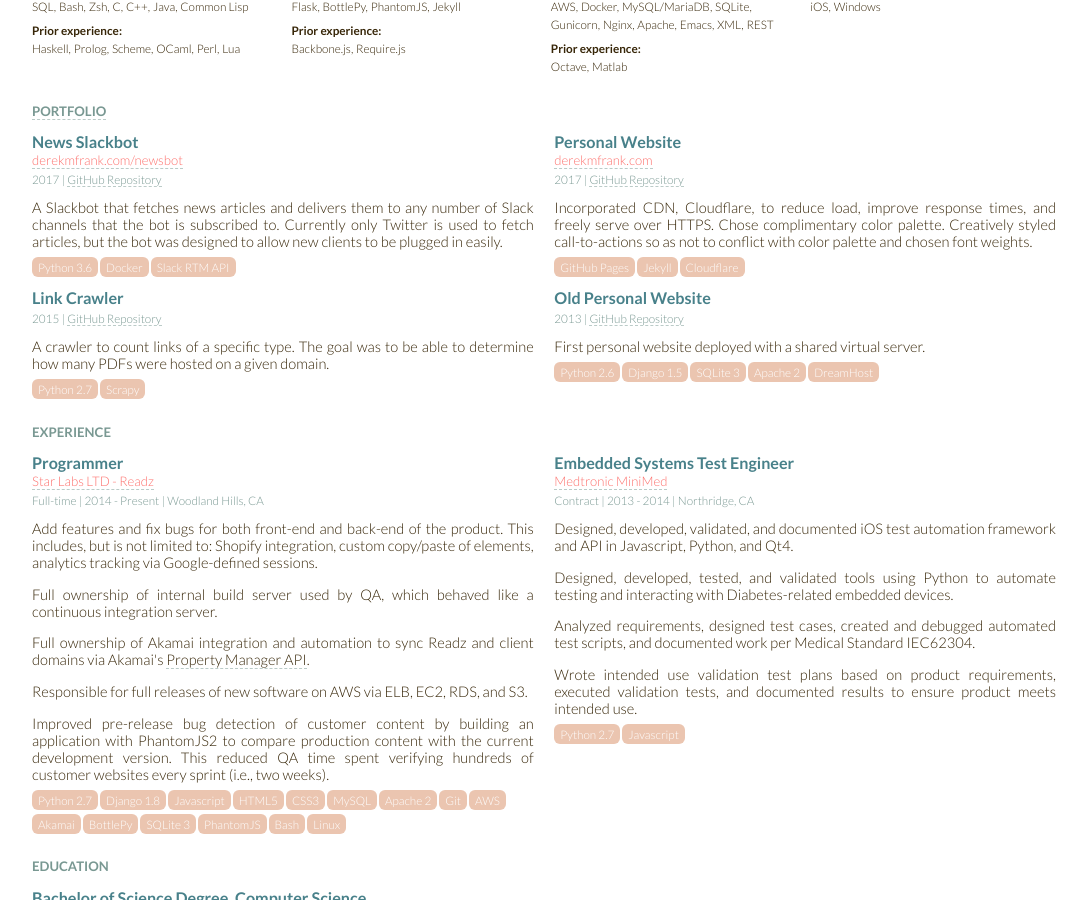
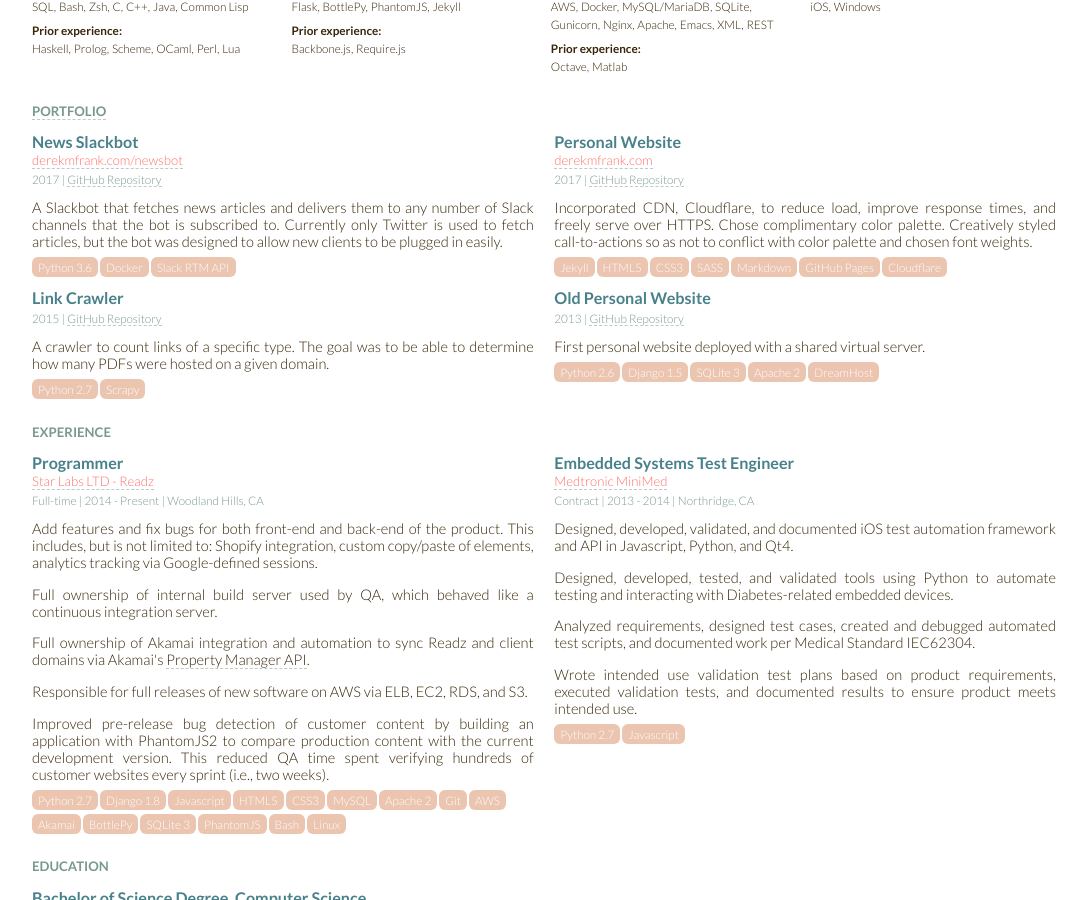
Before and after one commit to defrank/defrank.github.io, a Jekyll site: the page built from resume.html, in a window 1280 px wide and 900 px high, scrolled down 614 px. Shown: the whole window, without its empty margins (96-1182 px from the left). Built offline with Jekyll 4.4.1, drawn with Linux system fonts in a browser that asks for light colours.

Commit message:
chore(portfolio-data): Update personal website technologies

```diff
--- a/_data/portfolio.yml
+++ b/_data/portfolio.yml
@@ -35,8 +35,12 @@
       call-to-actions so as not to conflict with color palette and
       chosen font weights.
   technologies:
+      - "Jekyll"
+      - "HTML5"
+      - "CSS3"
+      - "SASS"
+      - "Markdown"
       - "GitHub Pages"
-      - "Jekyll"
       - "Cloudflare"
 
 - title: "Link Crawler"
```
